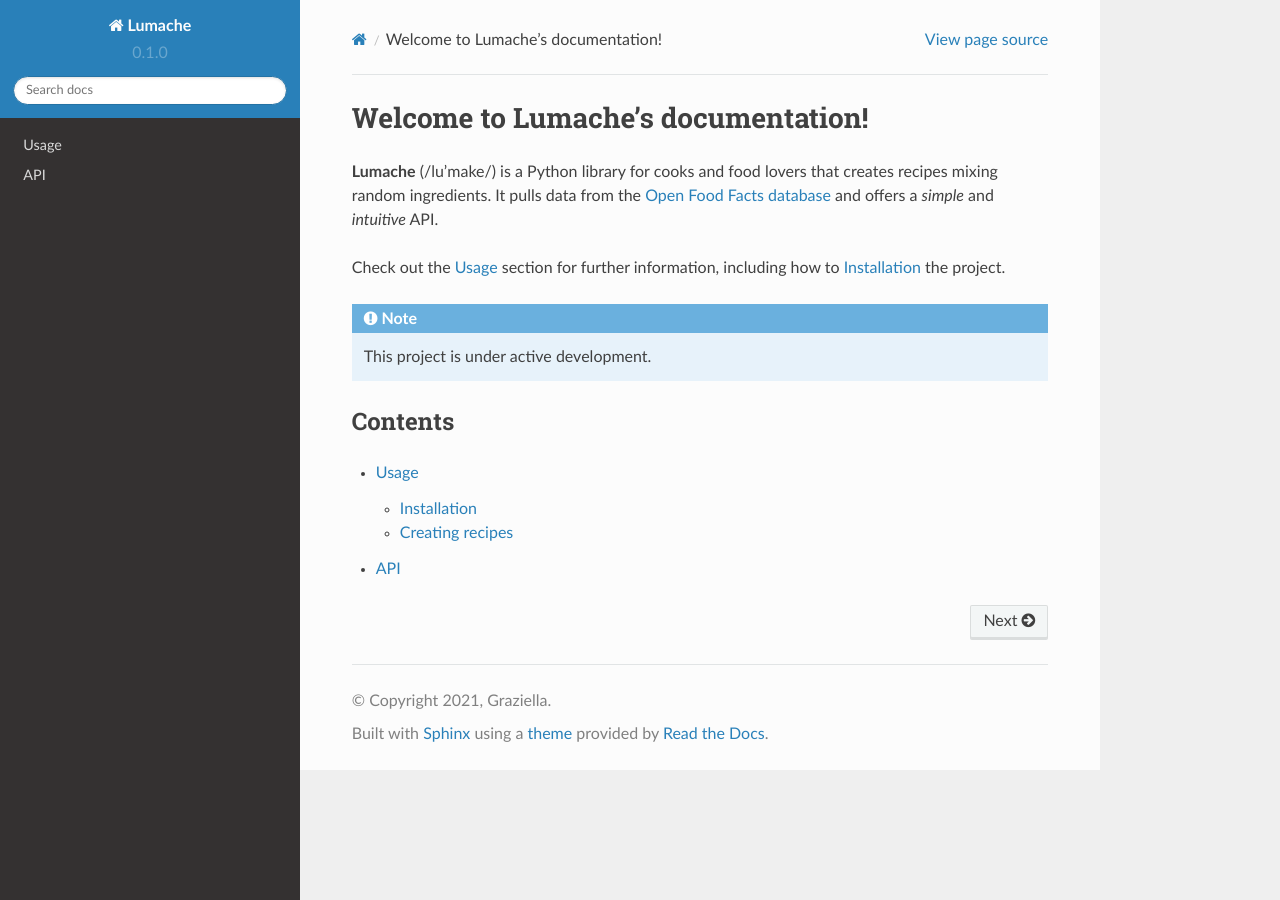
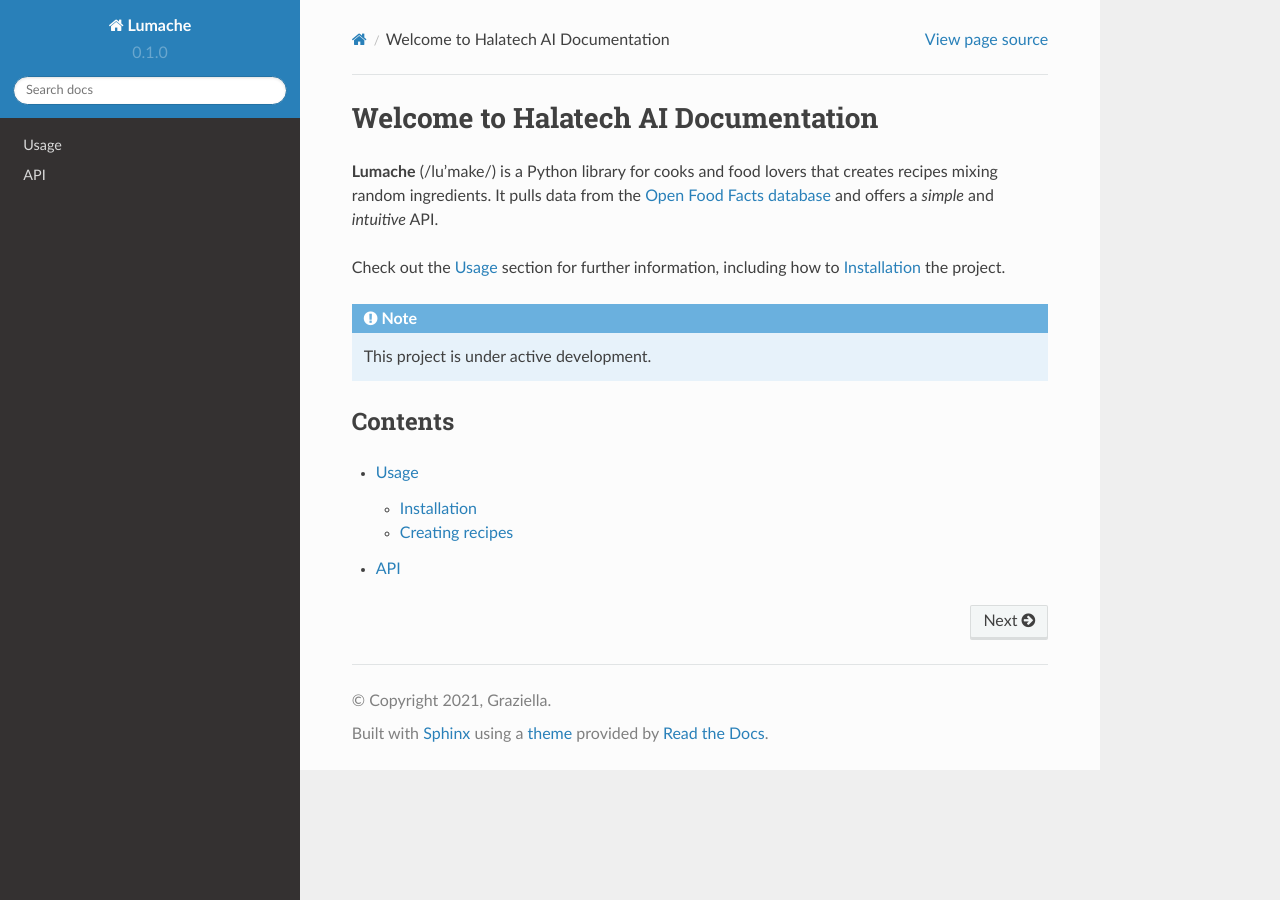
Before and after one commit to iyinolu/docs-halatech, a Sphinx documentation site: the page built from docs/source/index.rst, in a window 1280 px wide. Built offline with Sphinx 7.4.7 and the Read the Docs theme 2.0.0, drawn with Linux system fonts in a browser that asks for light colours.

Commit message:
Update index.rst

```diff
--- a/docs/source/index.rst
+++ b/docs/source/index.rst
@@ -1,4 +1,4 @@
-Welcome to Lumache's documentation!
+Welcome to Halatech AI Documentation
 ===================================
 
 **Lumache** (/lu'make/) is a Python library for cooks and food lovers
```
